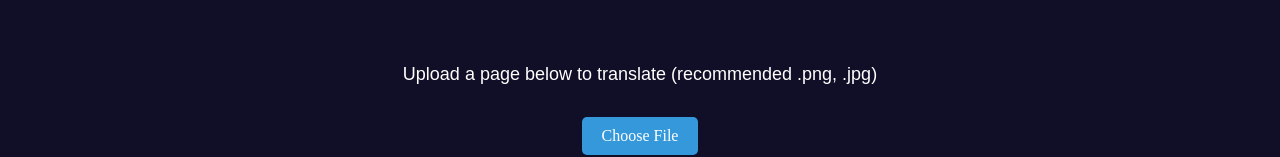
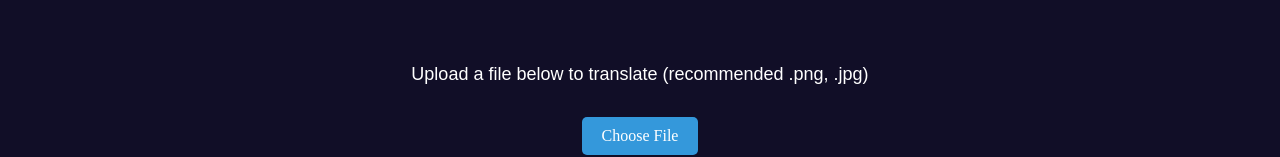
Before and after one commit to MhdSabih/Translation-App, a React (Create React App) app in the folder client-side/: page /doc-scanner in a window 1280 px wide. Shown: the part 283-440 px from the top of the page. Built offline with nearby package versions, Linux system fonts and the light colour scheme.

Commit message:
DocTranslator main

```diff
--- a/client-side/src/components/DocumentTranslator.js
+++ b/client-side/src/components/DocumentTranslator.js
@@ -44,7 +44,7 @@ const DocumentTranslator = () => {
           </div>
           <div className="uploading-area">
             <span className="upload-span">
-              Upload a page below to translate (recommended .png, .jpg)
+              Upload a file below to translate (recommended .png, .jpg)
             </span>
             <div className="upload-input">
               <input
```
